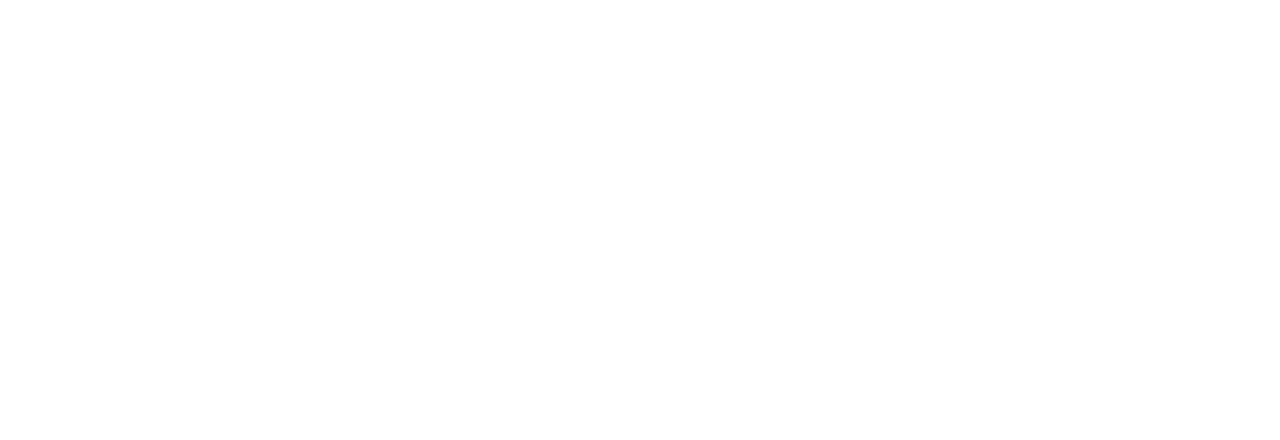
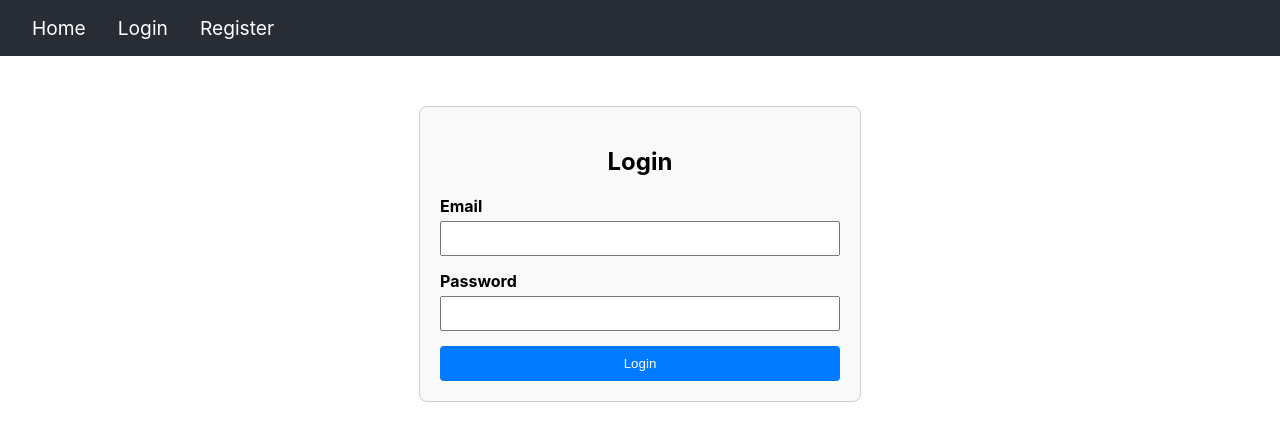
Before and after one commit to elab-development/internet-tehnologije-2024-projekat-advertisingserviceapp_20210160, a React (Create React App) app in the folder react_frontend/: page /login in a window 1280 px wide. Before the commit this address had no page. Shown: the top 440 px of the page. Built offline with nearby package versions, Linux system fonts and the light colour scheme; no server answers.

Commit message:
Dodat je header za stranice

```diff
--- /dev/null
+++ b/react_frontend/src/components/Header/Header.css
@@ -0,0 +1,26 @@
+.header {
+    background-color: #282c34;
+    padding: 1rem;
+  }
+
+  .nav-links {
+    list-style-type: none;
+    display: flex;
+    justify-content: left;
+    margin: 0;
+    padding: 0;
+  }
+
+  .nav-links li {
+    margin: 0 1rem;
+  }
+
+  .nav-links a {
+    text-decoration: none;
+    color: white;
+    font-size: 1.2rem;
+  }
+
+  .nav-links a:hover {
+    text-decoration: underline;
+  }
--- /dev/null
+++ b/react_frontend/src/components/Header/Header.js
@@ -0,0 +1,25 @@
+import React from 'react';
+import { Link } from 'react-router-dom';
+import './Header.css';
+
+function Header() {
+  return (
+    <header className="header">
+      <nav>
+        <ul className="nav-links">
+          <li>
+            <Link to="/">Home</Link>
+          </li>
+          <li>
+            <Link to="/login">Login</Link>
+          </li>
+          <li>
+            <Link to="/register">Register</Link>
+          </li>
+        </ul>
+      </nav>
+    </header>
+  );
+}
+
+export default Header;
--- a/react_frontend/src/routes/AppRoutes.js
+++ b/react_frontend/src/routes/AppRoutes.js
@@ -1,14 +1,18 @@
 import React from 'react';
 import { BrowserRouter as Router, Route, Routes } from 'react-router-dom';
+import Header from '../components/Header/Header';
 import HomePage from '../pages/HomePage/HomePage';
 import Register from '../pages/Register/Register';
+import Login from '../pages/Login/Login';
 
 function AppRoutes() {
   return (
     <Router>
+      <Header />
       <Routes>
         <Route path="/" element={<HomePage />} />
         <Route path="/register" element={<Register />} />
+        <Route path="/login" element={<Login />} />
       </Routes>
     </Router>
   );
```
Also changed, not shown: react_frontend/src/App.js (+3 -15 lines). Lines whose indentation alone changed are shown as unchanged.
